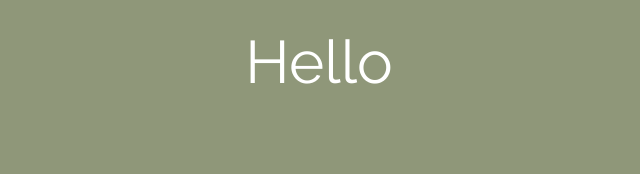
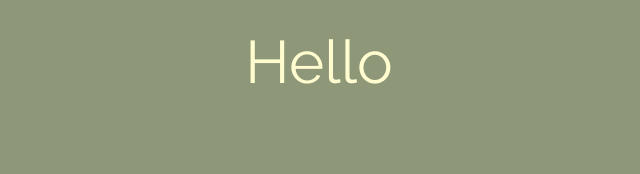
Before and after one commit to ris-tlp/ris-tlp.github.io, a React (Vite) app: page / in a window 1280 px wide. Shown: the top 174 px of the page, without its empty margins (321-961 px from the left). Built offline with nearby package versions, Linux system fonts and the light colour scheme.

Commit message:
Custom font color

```diff
--- a/src/App.tsx
+++ b/src/App.tsx
@@ -4,7 +4,7 @@ function App() {
   return (
     <>
       <div className="bg-sage-green">
-        <p className="text-6xl font-raleway text-white">Hello</p>
+        <p className="text-6xl font-raleway">Hello</p>
       </div>
     </>
   )
--- a/src/index.css
+++ b/src/index.css
@@ -4,7 +4,8 @@
 @theme {
   --font-raleway: "Raleway", sans-serif;
 
-  --color-sage-green: #8f9779
+  --color-sage-green: #8f9779;
+  --color-cream: #fffdd0;
 }
 
 
@@ -12,6 +13,7 @@
   font-family: system-ui, Avenir, Helvetica, Arial, sans-serif;
 
   background-color: var(--color-sage-green);
+  color: var(--color-cream);
 
   text-rendering: optimizeLegibility;
   -webkit-font-smoothing: antialiased;
```
